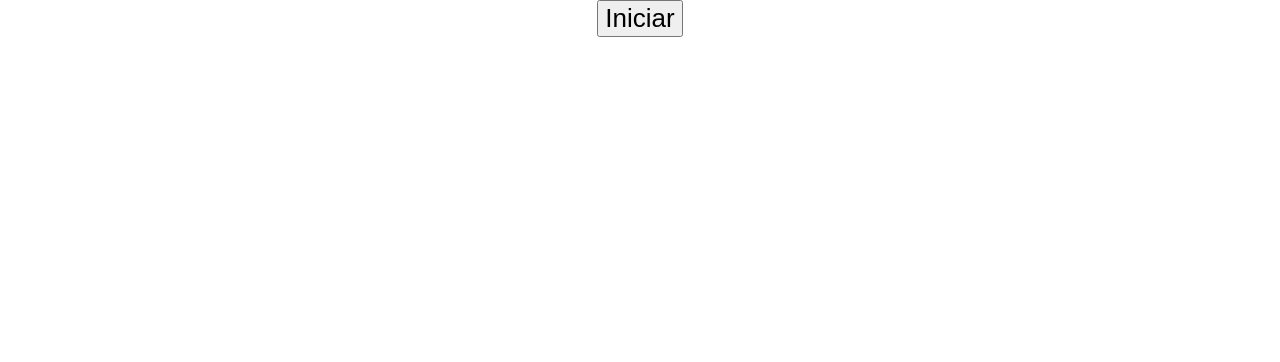
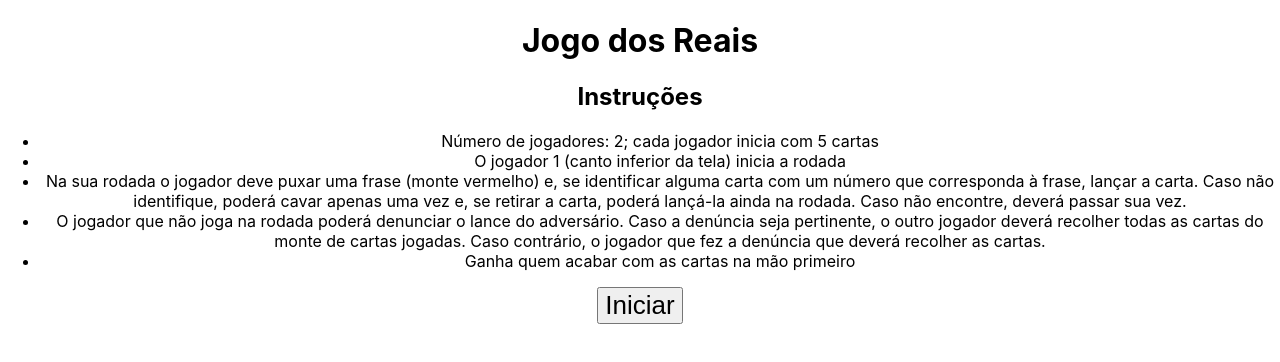
Before and after one commit to viniirbr/jogo-dos-numeros-reais, a React (Vite) app: page / in a window 1280 px wide. Shown: the top 362 px of the page. Built offline with nearby package versions, Linux system fonts and the light colour scheme.

Commit message:
Show instructions before game start

```diff
--- a/src/App.tsx
+++ b/src/App.tsx
@@ -1,6 +1,7 @@
 import { useState } from 'react'
 import './App.css'
 import { Game } from './components/Game'
+import { Instructions } from './components/Instructions';
 
 function App() {
   const [isStarted, setIsStarted] = useState(false);
@@ -11,7 +12,8 @@ function App() {
       {isStarted ?
         <Game />
         :
-        <button onClick={() => setIsStarted(!isStarted)}>Iniciar</button>}
+        <Instructions startGame={() => setIsStarted(!isStarted)} />
+      }
     </div>
   )
 }
--- a/src/assets/sentences.ts
+++ b/src/assets/sentences.ts
@@ -59,7 +59,7 @@ export const sentencesArray: Sentence[] = [
         numbers: ['5,0', '12,00']
     },
     {
-        sentence: "Os dígitos do meu número s extendem infinitamente, mas não sou irracional",
+        sentence: "Os dígitos do meu número se extendem infinitamente, mas não sou irracional",
         numbers: ['1,9898...', '0,777...']
     }
 
--- /dev/null
+++ b/src/components/Instructions/index.tsx
@@ -0,0 +1,27 @@
+interface InstructionsProps {
+    startGame: () => void
+}
+
+export function Instructions({ startGame }: InstructionsProps) {
+    return (
+        <div>
+            <h1>Jogo dos Reais</h1>
+            <h2>Instruções</h2>
+            <ul>
+                <li>Número de jogadores: 2; cada jogador inicia com 5 cartas</li>
+                <li>O jogador 1 (canto inferior da tela) inicia a rodada</li>
+                <li>Na sua rodada o jogador deve puxar uma frase (monte vermelho) e, se identificar alguma
+                    carta com um número que corresponda à frase, lançar a carta. Caso não identifique, poderá cavar
+                    apenas uma vez e, se retirar a carta, poderá lançá-la ainda na rodada. Caso não encontre, deverá
+                    passar sua vez.
+                </li>
+                <li>O jogador que não joga na rodada poderá denunciar o lance do adversário. Caso a denúncia
+                    seja pertinente, o outro jogador deverá recolher todas as cartas do monte de cartas jogadas.
+                    Caso contrário, o jogador que fez a denúncia que deverá recolher as cartas.
+                </li>
+                <li>Ganha quem acabar com as cartas na mão primeiro</li>
+            </ul>
+            <button onClick={startGame}>Iniciar</button>
+        </div>
+    )
+}
```
